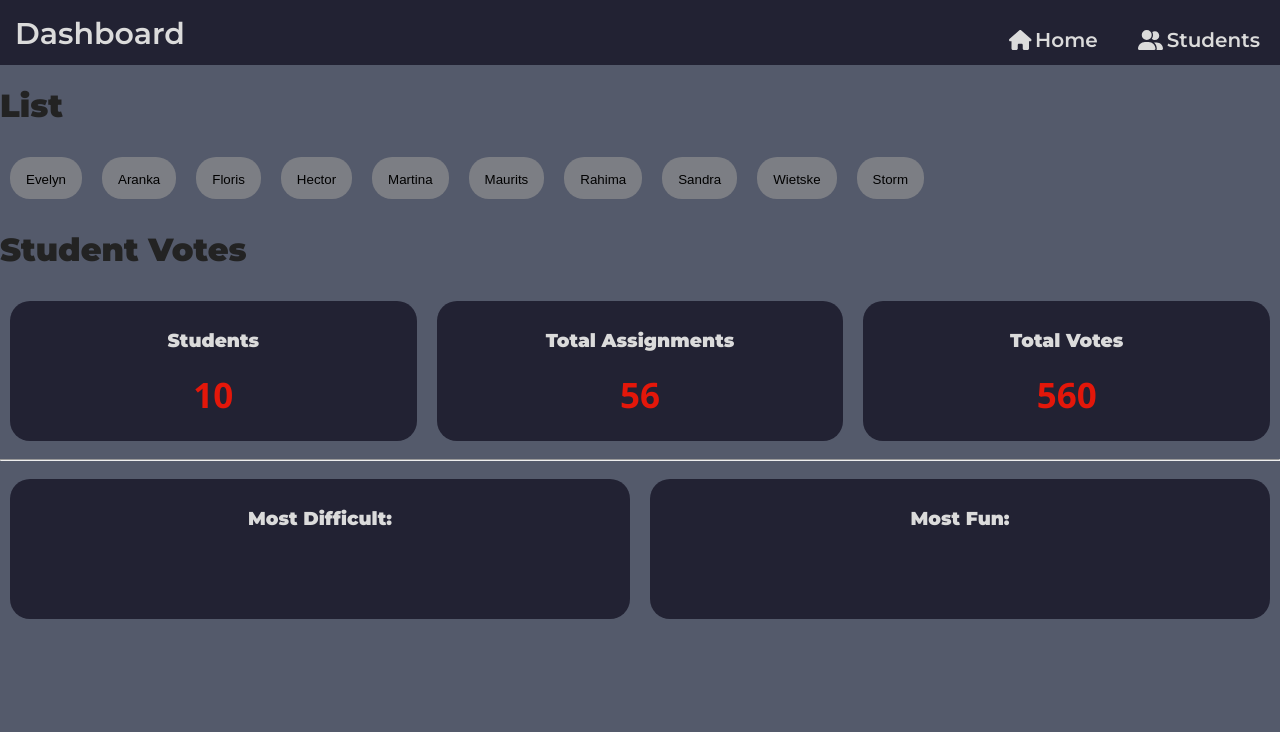
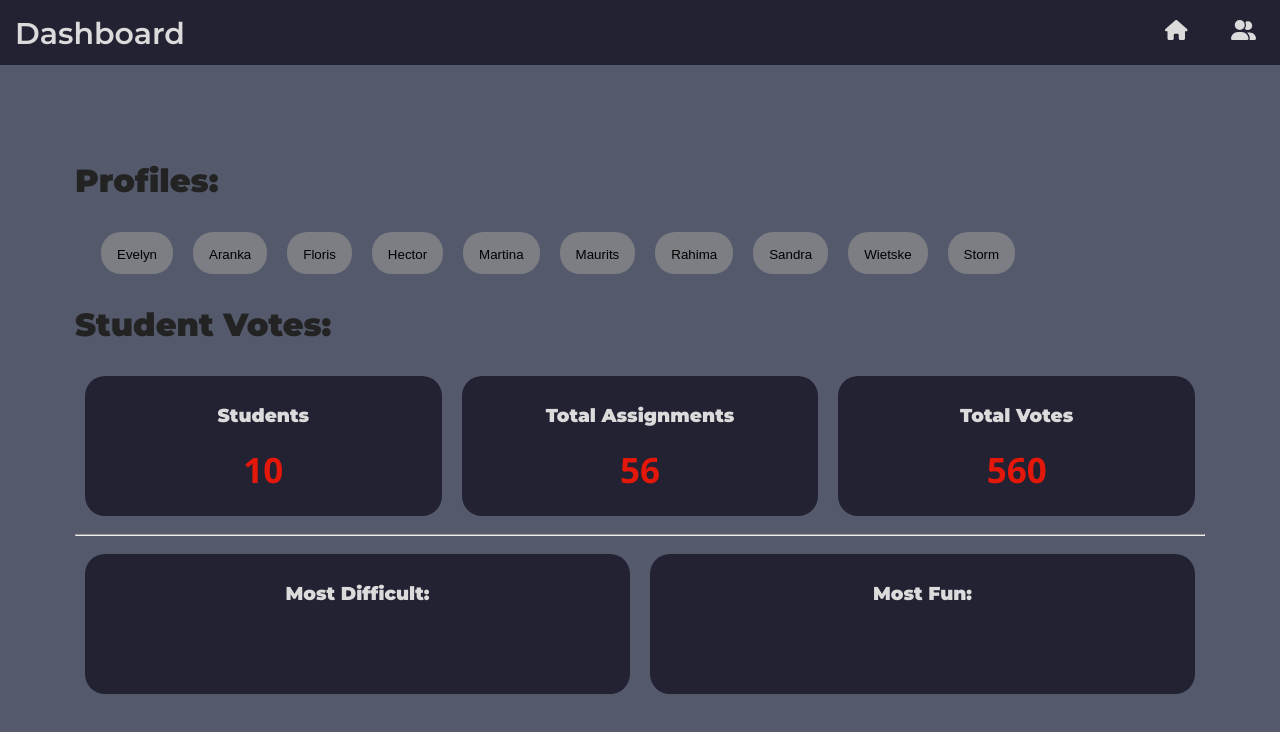
Before and after one commit to ViktoriyadeS/FRONT-Eindopdracht-React-Dashboard, a React (Create React App) app: page /students in a window 1280 px wide. Shown: the top 732 px of the page. Built offline with nearby package versions, Linux system fonts and the light colour scheme.

Commit message:
formating student page

```diff
--- a/src/App.css
+++ b/src/App.css
@@ -26,7 +26,7 @@ nav {
     right: 0;
     display: flex;
     flex-direction: row;
-
+    align-items: flex-start;
     height: 10%;
     width: fit-content;
     font-family: "Montserrat", sans-serif;
@@ -42,12 +42,16 @@ nav .link {
     display: flex;
     align-items: center;
 }
+nav .link p {
+    display: none;
+}
+
 .icon {
     margin-right: 4px;
 }
 
 .page {
-    padding-bottom: 125px;
+    padding: 75px;
     overflow: hidden;
 }
 .page .chartBox {
@@ -100,6 +104,8 @@ canvas {
     display: flex;
     flex-direction: row;
     flex-wrap: wrap;
+    align-items: center;
+    margin-left: 1rem;
 }
 .card {
     border-radius: 20px;
@@ -112,6 +118,10 @@ canvas {
 .button {
     border: none;
     background-color: transparent;
+}
+.card:hover {
+    background-color: #a9e5bb;
+    /* color: #a9e5bb; */
 }
 
 .detailCard {
@@ -130,6 +140,21 @@ canvas {
     border-radius: 50%;
     background-color: #dbdbdb;
 }
+.goBackBtn {
+    position: absolute;
+    top: 120px;
+    left: 50px;
+    height: 100px;
+    font-size: 15px;
+    background-color: transparent;
+    box-shadow: none;
+    border: none;
+    color: #dbdbdb;
+}
+
+.goBackBtn:hover {
+    color: #a9e5bb;
+}
 
 @media (max-width: 400px) {
     .icon {
--- a/src/components/Profile.js
+++ b/src/components/Profile.js
@@ -2,13 +2,19 @@ import React from "react";
 import { useNavigate, useLocation } from "react-router";
 import Chart from "./BarChart";
 import DetailCard from "./DetailCard";
+import { FontAwesomeIcon } from "@fortawesome/react-fontawesome";
+import { faCircleArrowLeft } from "@fortawesome/free-solid-svg-icons";
 
 function Profile() {
   const location = useLocation();
   const navigate = useNavigate();
+  const arrow = <FontAwesomeIcon icon={faCircleArrowLeft} />;
+
   return (
     <>
-      <button className="goBackBtn" onClick={() => navigate(-1)}></button>
+      <button className="goBackBtn" onClick={() => navigate(-1)}>
+        {arrow} Go Back
+      </button>
       <DetailCard
         name={location.state.name}
         last_name={location.state.profile.map((item) => item.last_name)}
--- a/src/pages/Students.js
+++ b/src/pages/Students.js
@@ -31,7 +31,7 @@ function Students() {
   return (
     <div className="page">
       <div>
-        <h1>List</h1>
+        <h1>Profiles:</h1>
         <div className="list">
           {uniqueStudentNames.map((student) => {
             return (
@@ -48,7 +48,7 @@ function Students() {
             );
           })}
         </div>
-        <h1>Student Votes</h1>
+        <h1>Student Votes: </h1>
         <div className="infoBox">
           <span className="widget">
             <h3>Students</h3>
```
